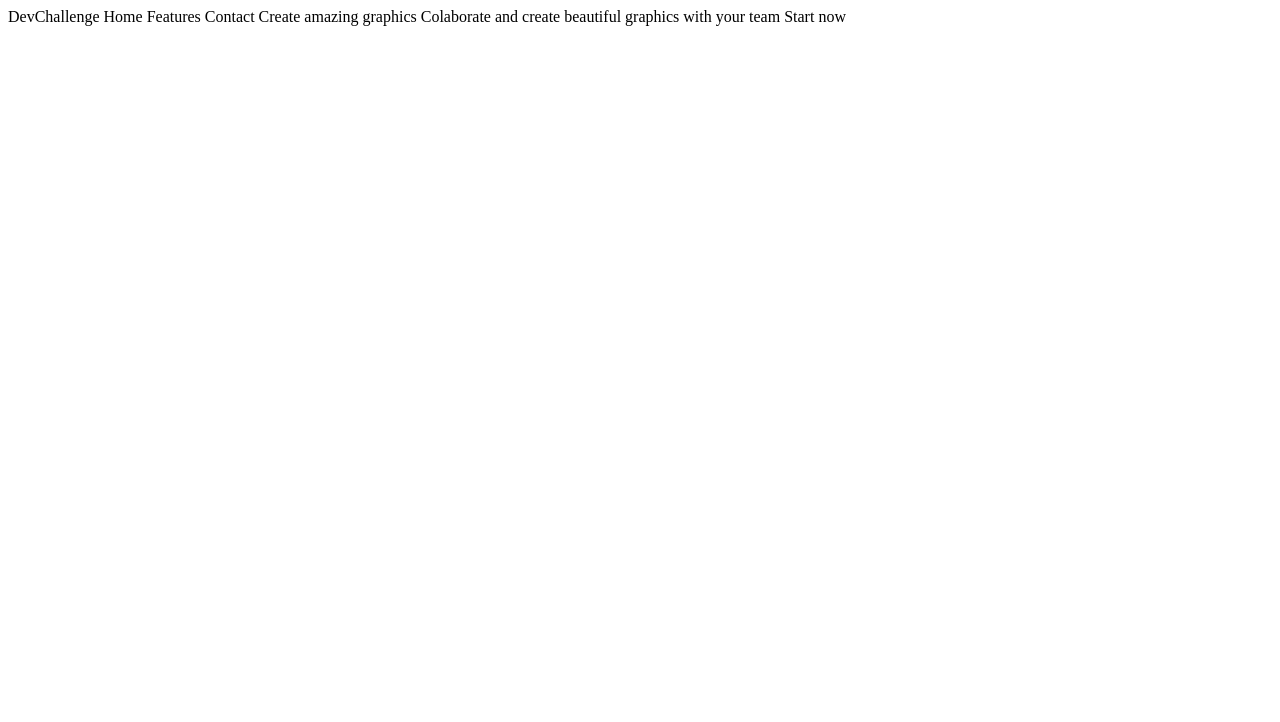
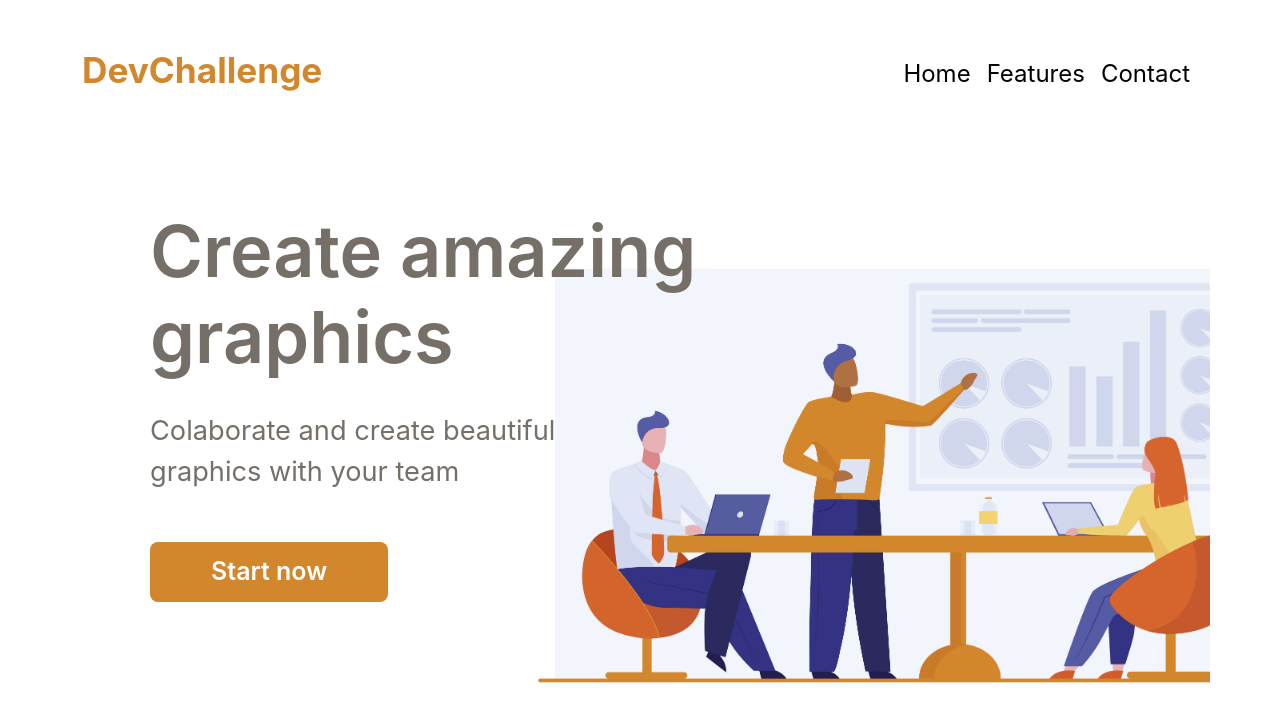
Before and after one commit to phfarolfi/dev-challenge, a plain HTML site: page amazing-graph/index.html in a window 1280 px wide. Drawn offline with nearby package versions, Linux system fonts and the light colour scheme.

Commit message:
Amazing Graph - update
Terminei a parte do desafio que envolve a criação da página, falta tornar responsivo.

```diff
--- /dev/null
+++ b/amazing-graph/css/style.css
@@ -0,0 +1,69 @@
+* {
+    font-family: -apple-system, BlinkMacSystemFont, 'Segoe UI', Roboto, Oxygen, Ubuntu, Cantarell, 'Open Sans', 'Helvetica Neue', sans-serif;
+}
+
+.container {
+    width: 1250px;
+}
+
+header {
+    margin-top: 40px;
+}
+
+a, a:hover {
+    text-decoration: none;
+}
+
+#navbar-1 a:hover {
+    color: #D2872C;
+}
+
+nav h1 {
+    color: #D2872C;
+    font-size: 2.2em;
+    font-weight: 700;
+}
+
+nav h1:hover {
+    color: #aa6e25;
+}
+
+#navbar-1 a {
+    color: black;
+    font-size: 1.5em;
+}
+
+#home h1 {
+    font-size: 4.5em;
+    font-weight: 600;
+    margin-bottom: 30px;
+}
+
+#home {
+    margin-top: 100px;
+    padding-left: 80px;
+    padding-bottom: 100px;
+    color: #766F68;
+    background: url(../assets/team.jpg);
+    background-repeat: no-repeat;
+    background-size: 800px;
+    background-position: 450px 25px;
+}
+
+#home p {
+    font-size: 1.7em;
+    margin-bottom: 50px;
+}
+
+#home a {
+    border-radius: 8px;
+    background-color: #D2872C;
+    color: white;
+    font-weight: 600;
+    font-size: 25px;
+    padding: 10px 60px;
+}
+
+#home a:hover {
+    background-color: #aa6e25;
+}
--- a/amazing-graph/index.html
+++ b/amazing-graph/index.html
@@ -1,5 +1,69 @@
-DevChallenge
-Home Features Contact
-Create amazing graphics
-Colaborate and create beautiful graphics with your team
-Start now
+<!DOCTYPE html>
+<html lang="pt-br">
+<head>
+    <!-- Meta tags Obrigatórias -->
+    <meta charset="utf-8">
+    <meta name="viewport" content="width=device-width, initial-scale=1, shrink-to-fit=no">
+
+    <!-- Bootstrap CSS -->
+    <link href="https://cdn.jsdelivr.net/npm/bootstrap@5.0.0-beta1/dist/css/bootstrap.min.css" rel="stylesheet" integrity="sha384-giJF6kkoqNQ00vy+HMDP7azOuL0xtbfIcaT9wjKHr8RbDVddVHyTfAAsrekwKmP1" crossorigin="anonymous">
+
+    <!-- Font Awesome -->
+    <link rel="stylesheet" href="https://use.fontawesome.com/releases/v5.3.1/css/all.css" integrity="sha384-mzrmE5qonljUremFsqc01SB46JvROS7bZs3IO2EmfFsd15uHvIt+Y8vEf7N7fWAU" crossorigin="anonymous">
+
+    <!-- Estilo customizado -->
+    <link rel="stylesheet" type="text/css" href="css/style.css">
+
+    <title>Amazing Graph - DevChallenge</title>
+</head>
+
+<body>
+    <header>
+        <nav class="navbar navbar-expand-md">
+            <div class="container">
+                <div id="logo" class="nav-brand"><a href="">
+                    <h1>DevChallenge</h1></a>
+                </div>
+
+                <button class="navbar-toggler" data-toggle="collapse" data-target="#navbar-1">
+                    <span class="navbar-toggler-icon"></span>
+                </button>
+
+                <div class="collapse navbar-collapse" id="navbar-1">
+                    <ul class="navbar-nav ms-auto">
+                        <li class="nav-item">
+                            <a class="nav-link" href="">Home</a>
+                        </li>
+
+                        <li class="nav-item">
+                            <a class="nav-link" href="">Features</a>
+                        </li>
+
+                        <li class="nav-item">
+                            <a class="nav-link" href="">Contact</a>
+                        </li>
+                    </ul>
+                  </div>
+            </div>
+        </nav>
+    </header>
+
+    <section>
+        <div id="home" class="container">
+            <div id="content-home">
+                <div id="text-home col-12">
+                    <h1>Create amazing <br>graphics</h1>
+                    <p>Colaborate and create beautiful <br>graphics with your team</p>
+                    <a class="btn btn-lg" href="http://">Start now</a>
+                </div>
+            </div>
+        </div>
+    </section>
+
+    <!-- JavaScript (Opcional) -->
+    <!-- jQuery primeiro, depois Popper.js, depois Bootstrap JS -->
+    <script src="https://code.jquery.com/jquery-3.3.1.slim.min.js" integrity="sha384-q8i/X+965DzO0rT7abK41JStQIAqVgRVzpbzo5smXKp4YfRvH+8abtTE1Pi6jizo" crossorigin="anonymous"></script>
+    <script src="https://cdnjs.cloudflare.com/ajax/libs/popper.js/1.14.3/umd/popper.min.js" integrity="sha384-ZMP7rVo3mIykV+2+9J3UJ46jBk0WLaUAdn689aCwoqbBJiSnjAK/l8WvCWPIPm49" crossorigin="anonymous"></script>
+    <script src="https://stackpath.bootstrapcdn.com/bootstrap/4.1.3/js/bootstrap.min.js" integrity="sha384-ChfqqxuZUCnJSK3+MXmPNIyE6ZbWh2IMqE241rYiqJxyMiZ6OW/JmZQ5stwEULTy" crossorigin="anonymous"></script>
+</body>
+</html>
```
